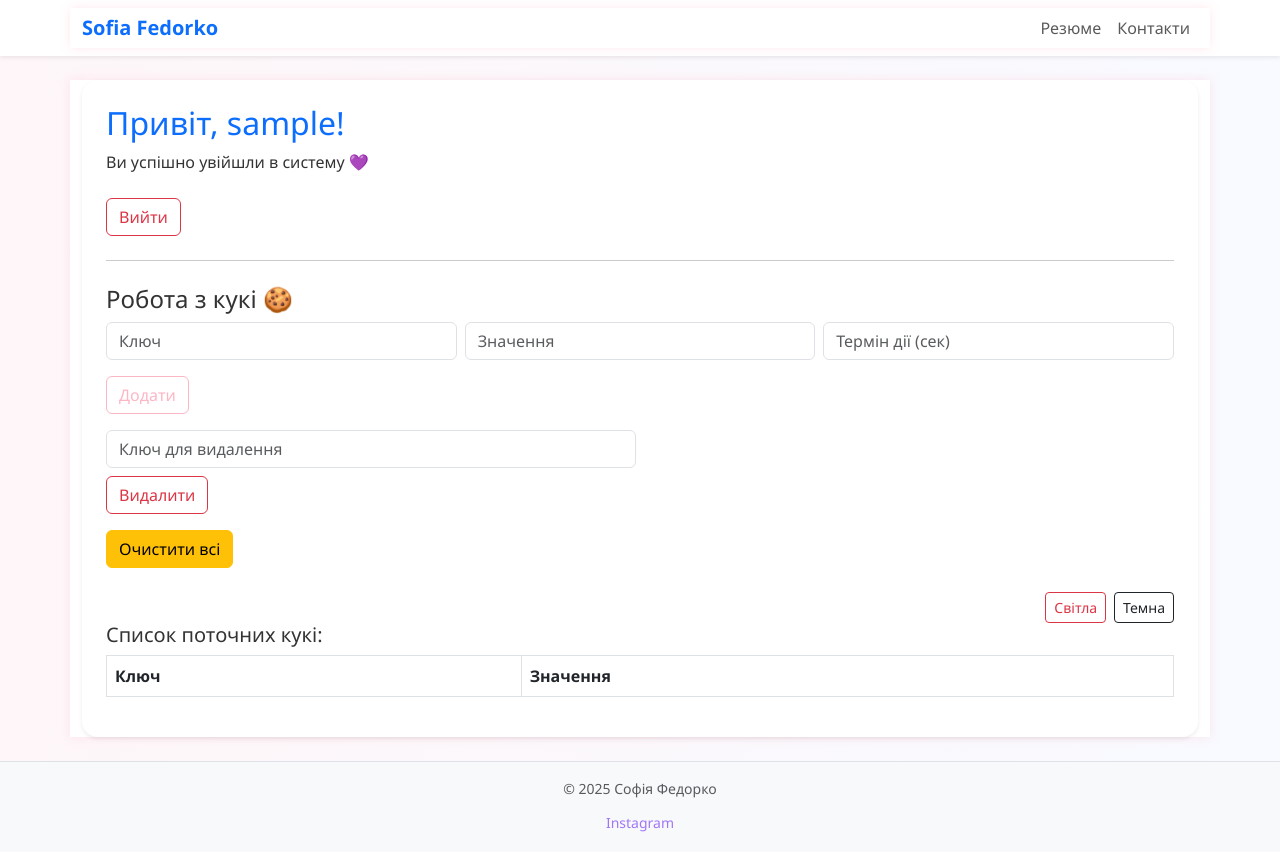
After one commit to sofia1922/flask-app-lab, a Flask app: page /users/profile in a window 1280 px wide. The commit adds this page. Run offline with Flask 3, Linux system fonts and the light colour scheme; the visitor is signed in with stand-in values (Sample User, id 1); lists and menus that the app fills with data are empty.

Commit message:
Додано підтримку сесій і кукі. Реалізовано логін, профіль, flash-повідомлення та перемикання світлої/темної теми.

```diff
--- a/app/__init__.py
+++ b/app/__init__.py
@@ -6,6 +6,8 @@ def create_app():
         static_folder='static',
         template_folder='templates'
     )
+
+    app.secret_key = 'my_super_secret_key_123'
 
     from .main_views import main_bp
     from .users.views import users_bp
--- a/app/static/css/styles.css
+++ b/app/static/css/styles.css
@@ -141,3 +141,78 @@ footer {
   border-left: 5px solid #fdb6c4;
   padding-left: 10px;
 }
+
+.table-container {
+  max-width: 100%;
+  overflow-x: auto;
+  border-radius: 10px;
+}
+
+table {
+  width: 100%;
+  text-align: left;
+  border-collapse: collapse;
+}
+
+table th, table td {
+  word-wrap: break-word;
+  white-space: normal;
+  max-width: 250px;
+}
+
+body.dark-mode {
+  background: linear-gradient(to right, #2b213f, #3b2e5a);
+  color: #e6dfff;
+}
+
+.dark-mode .container,
+.dark-mode .hi-container,
+.dark-mode .resume-wrapper {
+  background: rgba(45, 36, 68, 0.9);
+  color: #f0eaff;
+  border: 1px solid rgba(160, 118, 249, 0.5);
+  box-shadow: 0 0 12px rgba(160, 118, 249, 0.3);
+}
+
+.dark-mode a {
+  color: #c7b3ff;
+}
+.dark-mode a:hover {
+  color: #e3d7ff;
+}
+
+.dark-mode .btn-outline-primary {
+  border-color: #b395ff;
+  color: #b395ff;
+}
+.dark-mode .btn-outline-primary:hover {
+  background-color: #b395ff;
+  color: #1e1632;
+}
+
+.dark-mode .btn-outline-danger {
+  border-color: #f8a6bc;
+  color: #f8a6bc;
+}
+.dark-mode .btn-outline-danger:hover {
+  background-color: #f8a6bc;
+  color: #2b213f;
+}
+
+.dark-mode footer {
+  background: #241c34;
+  color: #bba6ff;
+  border-top: 1px solid rgba(160, 118, 249, 0.4);
+}
+
+body.light-mode {
+  background: linear-gradient(to right, #fef6f9, #f8faff);
+  color: #333;
+}
+.light-mode .container,
+.light-mode .hi-container,
+.light-mode .resume-wrapper {
+  background: #ffffff;
+  color: #333;
+  box-shadow: 0 0 10px rgba(255, 182, 196, 0.3);
+}
--- a/app/templates/base.html
+++ b/app/templates/base.html
@@ -9,12 +9,28 @@
 
   <link rel="stylesheet" href="{{ url_for('static', filename='css/styles.css') }}">
 </head>
-<body>
+
+<body class="{% if request.cookies.get('theme') == 'dark' %}dark-mode{% else %}light-mode{% endif %}">
 
   {% include 'nav.html' %}
 
   <main class="container my-4">
+
+    {% with messages = get_flashed_messages(with_categories=true) %}
+      {% if messages %}
+        <div class="mt-3">
+          {% for category, message in messages %}
+            <div class="alert alert-{{ category }} alert-dismissible fade show" role="alert">
+              {{ message }}
+              <button type="button" class="btn-close" data-bs-dismiss="alert" aria-label="Закрити"></button>
+            </div>
+          {% endfor %}
+        </div>
+      {% endif %}
+    {% endwith %}
+
     {% block content %}{% endblock %}
+
   </main>
 
   {% include 'footer.html' %}
--- /dev/null
+++ b/app/users/__init__.py
@@ -0,0 +1,2 @@
+
+from .views import users_bp
--- /dev/null
+++ b/app/users/templates/users/profile.html
@@ -0,0 +1,64 @@
+{% extends 'base.html' %}
+{% block content %}
+<div class="container mt-4 p-4 bg-white rounded-4 shadow-sm">
+  <h2 class="text-primary">Привіт, {{ username }}!</h2>
+  <p>Ви успішно увійшли в систему 💜</p>
+
+  <a href="{{ url_for('users.logout') }}" class="btn btn-outline-danger mt-2">Вийти</a>
+
+  <hr class="my-4">
+
+  <h4>Робота з кукі 🍪</h4>
+  <form method="POST" class="mb-3">
+    <div class="row g-2">
+      <div class="col-md-4">
+        <input type="text" name="key" class="form-control" placeholder="Ключ" required>
+      </div>
+      <div class="col-md-4">
+        <input type="text" name="value" class="form-control" placeholder="Значення" required>
+      </div>
+      <div class="col-md-4">
+        <input type="number" name="expires" class="form-control" placeholder="Термін дії (сек)">
+      </div>
+    </div>
+    <button type="submit" name="add_cookie" class="btn btn-outline-primary mt-3">Додати</button>
+  </form>
+
+  <form method="POST" class="mb-3">
+    <div class="row g-2">
+      <div class="col-md-6">
+        <input type="text" name="key" class="form-control" placeholder="Ключ для видалення" required>
+      </div>
+    </div>
+    <button type="submit" name="delete_cookie" class="btn btn-outline-danger mt-2">Видалити</button>
+  </form>
+
+  <form method="POST" class="mb-4">
+    <button type="submit" name="delete_all" class="btn btn-warning">Очистити всі</button>
+  </form>
+
+  <div class="d-flex justify-content-end gap-2">
+  <a href="{{ url_for('users.set_theme', theme='light') }}" class="btn btn-outline-danger btn-sm">Світла</a>
+  <a href="{{ url_for('users.set_theme', theme='dark') }}" class="btn btn-outline-dark btn-sm">Темна</a>
+</div>
+
+
+  <h5>Список поточних кукі:</h5>
+  <table class="table table-bordered table-striped mt-2">
+    <thead>
+      <tr>
+        <th>Ключ</th>
+        <th>Значення</th>
+      </tr>
+    </thead>
+    <tbody>
+      {% for key, value in cookies.items() %}
+      <tr>
+        <td>{{ key }}</td>
+        <td>{{ value }}</td>
+      </tr>
+      {% endfor %}
+    </tbody>
+  </table>
+</div>
+{% endblock %}
--- a/app/users/views.py
+++ b/app/users/views.py
@@ -1,6 +1,9 @@
-from flask import Blueprint, render_template, request, redirect, url_for
+from flask import Blueprint, render_template, request, redirect, url_for, flash, session, make_response
 
 users_bp = Blueprint('users', __name__, template_folder='templates')
+
+VALID_USERNAME = "admin"
+VALID_PASSWORD = "1234"
 
 @users_bp.route('/hi/<string:name>')
 def greetings(name):
@@ -13,3 +16,70 @@ def admin():
     to_url = url_for('users.greetings', name='administrator', age=45)
     print("Redirecting to:", to_url)
     return redirect(to_url)
+
+@users_bp.route('/login', methods=['GET', 'POST'])
+def login():
+    if request.method == 'POST':
+        username = request.form.get('username')
+        password = request.form.get('password')
+
+        if username == VALID_USERNAME and password == VALID_PASSWORD:
+            session['user'] = username
+            flash("Вхід виконано успішно!", "success")
+            return redirect(url_for('users.profile'))
+        else:
+            flash("Невірне ім’я користувача або пароль!", "danger")
+            return redirect(url_for('users.login'))
+
+    return render_template('users/login.html', title='Вхід')
+
+
+@users_bp.route('/profile', methods=['GET', 'POST'])
+def profile():
+    if 'user' not in session:
+        flash("Спочатку увійдіть у систему", "warning")
+        return redirect(url_for('users.login'))
+
+    username = session['user']
+    cookies = request.cookies
+    response = make_response(render_template('users/profile.html', username=username, cookies=cookies, title='Профіль'))
+
+    if request.method == 'POST':
+        if 'add_cookie' in request.form:
+            key = request.form.get('key')
+            value = request.form.get('value')
+            expires = request.form.get('expires', type=int)
+            if expires:
+                response.set_cookie(key, value, max_age=expires)
+                flash(f"Кукі '{key}' додано на {expires} сек.", "success")
+            else:
+                response.set_cookie(key, value)
+                flash(f"Кукі '{key}' додано без терміну дії.", "success")
+
+        elif 'delete_cookie' in request.form:
+            key = request.form.get('key')
+            response.delete_cookie(key)
+            flash(f"Кукі '{key}' видалено!", "danger")
+
+        elif 'delete_all' in request.form:
+            for key in cookies.keys():
+                response.delete_cookie(key)
+            flash("Усі кукі видалено!", "danger")
+
+        return response
+
+    return response
+
+
+@users_bp.route('/logout')
+def logout():
+    session.pop('user', None)
+    flash("Ви вийшли із системи", "info")
+    return redirect(url_for('users.login'))
+
+@users_bp.route('/set_theme/<theme>')
+def set_theme(theme):
+    response = make_response(redirect(url_for('users.profile')))
+    response.set_cookie('theme', theme)
+    flash(f"Тема змінена на {theme} 🎨", "info")
+    return response
```
Also changed, not shown: app/users/templates/users/login.html (added, +17 -0 lines).
